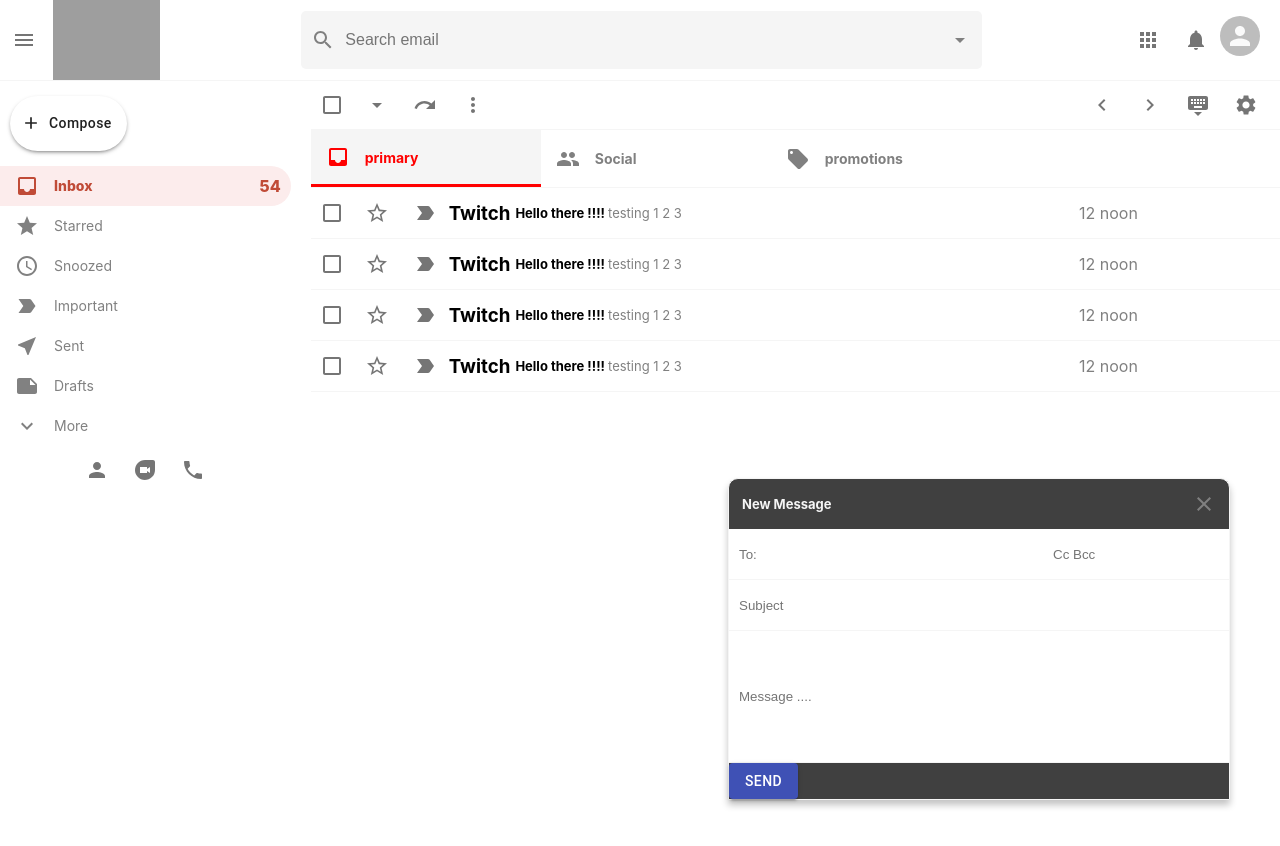
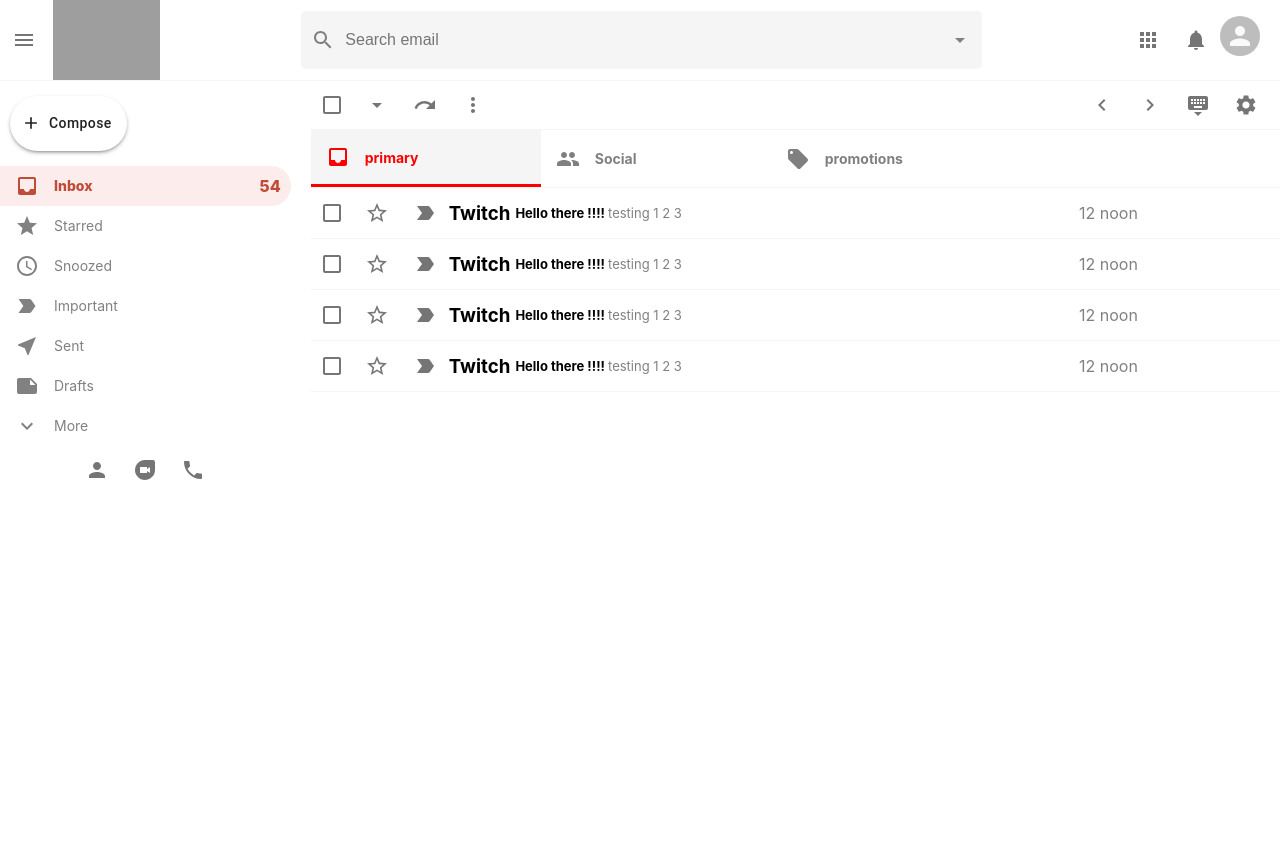
Before and after one commit to jmuema/gmail-clone, a React (Create React App) app: page / in a window 1280 px wide. Shown: the top 846 px of the page. Built offline with nearby package versions, Linux system fonts and the light colour scheme; grey boxes are pictures that could not be loaded.

Commit message:
did the validation for the form

```diff
--- a/src/SendMail.js
+++ b/src/SendMail.js
@@ -3,9 +3,12 @@ import './SendMail.css';
 import CloseIcon from '@material-ui/icons/Close';
 import { Button } from '@material-ui/core';
 import { useForm } from 'react-hook-form';
+import { useDispatch } from 'react-redux';
+import { closeSendMessage } from "./features/mailSlice";
 
 function SendMail() {
     const { register, handleSubmit, watch, errors } = useForm();
+    const dispatch = useDispatch();
 
     const onSubmit = (formData) => {
         console.log(formData);
@@ -15,7 +18,7 @@ function SendMail() {
         <div className="sendMail" >
             <div className="sendMail__header">
                 <h3>New Message</h3>
-                <CloseIcon className="sendMail__close" />
+                <CloseIcon onClick={() => dispatch(closeSendMessage()) } className="sendMail__close" />
             </div>
             <form onSubmit={handleSubmit(onSubmit)} >
                 <input name='to' placeholder="To:                     &nbsp;&nbsp;&nbsp;&nbsp;&nbsp;&nbsp;&nbsp;&nbsp;                                                   Cc Bcc" type="text" ref={register({ required: true })} />
--- a/src/Sidebar.js
+++ b/src/Sidebar.js
@@ -13,12 +13,15 @@ import ExpandMoreIcon from '@material-ui/icons/ExpandMore';
 import PersonIcon from '@material-ui/icons/Person';
 import DuoIcon from '@material-ui/icons/Duo';
 import PhoneIcon from '@material-ui/icons/Phone';
+import { useDispatch } from 'react-redux';
+import  { openSendMessage } from "./features/mailSlice";
 
 
 function Sidebar() {
+    const dispatch = useDispatch();
     return (
         <div className="sidebar">
-            <Button startIcon={<AddIcon fontSize="large" />} className="sidebar__compose">Compose</Button>
+            <Button startIcon={<AddIcon fontSize="large" />} className="sidebar__compose" onClick={() => dispatch(openSendMessage())} >Compose</Button>
             <SidebarOption Icon={InboxIcon} title="Inbox" number={54} selected={true} />
             <SidebarOption Icon={StarIcon} title="Starred" number={20} />
             <SidebarOption Icon={AccessTimeIcon} title="Snoozed" number={12} />
--- a/src/features/mailSlice.js
+++ b/src/features/mailSlice.js
@@ -3,7 +3,7 @@ import { createSlice } from '@reduxjs/toolkit';
 export const mailSlice = createSlice({
   name: 'mail',
   initialState: {
-    sendMessageIsOpen: true,
+    sendMessageIsOpen: false,
   },
   reducers: {
     openSendMessage: state => {
@@ -15,7 +15,7 @@ export const mailSlice = createSlice({
   },
 });
 
-export const { sendMessageIsOpen, closeSendMessage } = mailSlice.actions;
+export const { openSendMessage, closeSendMessage } = mailSlice.actions;
 
 export const selectSendMessageIsOpen = (state) => state.mail.sendMessageIsOpen;
 
```
Also changed, not shown: 1 other file (tests, documents, lock files or other folders).
